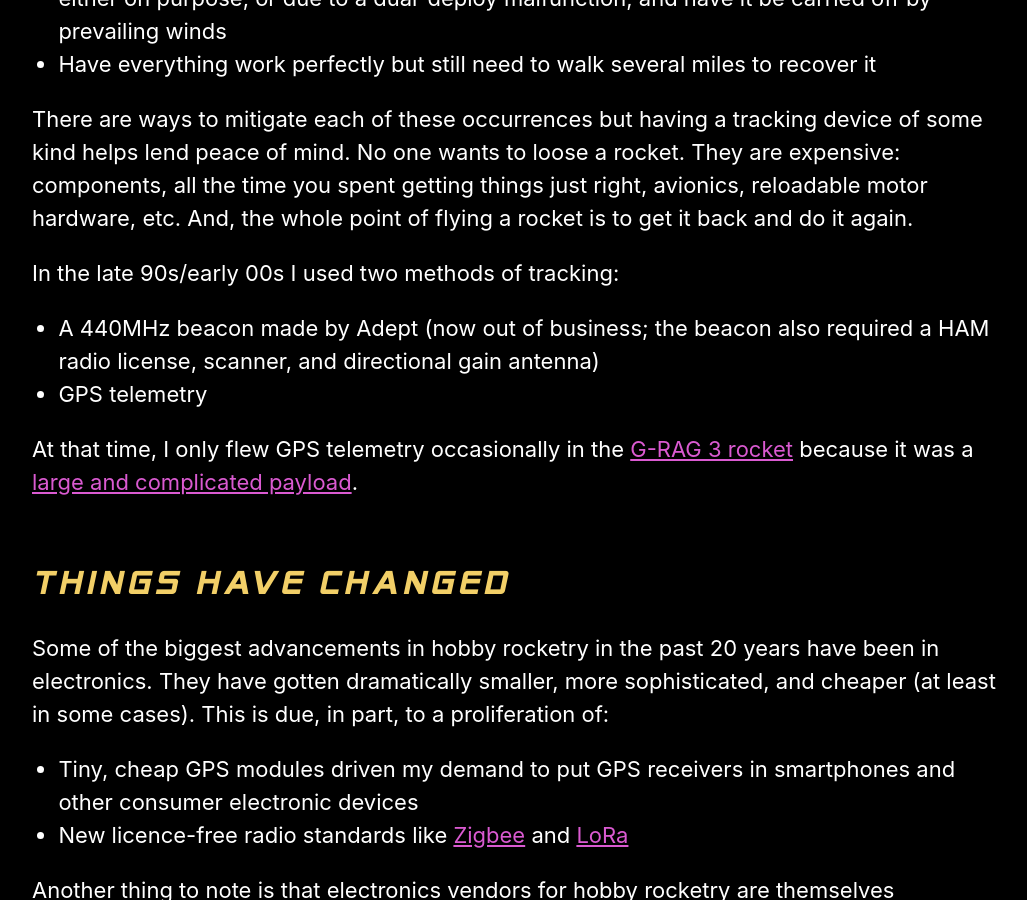
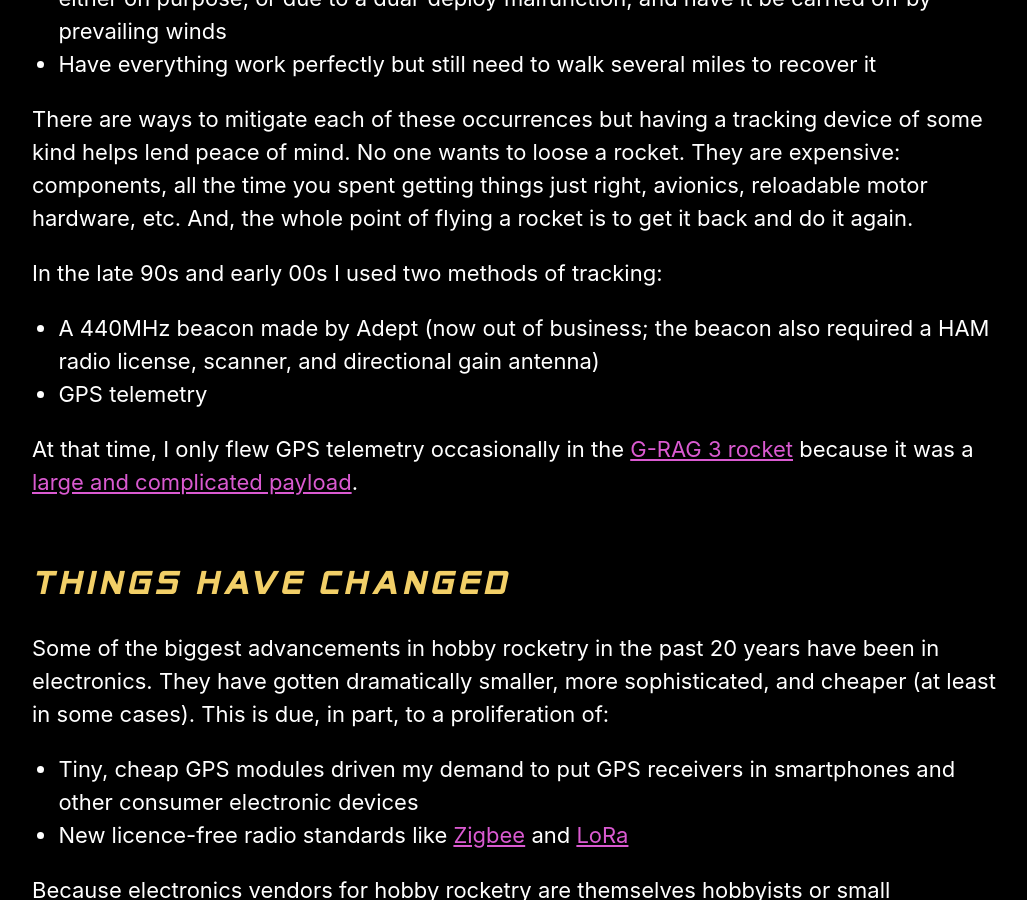
Before and after one commit to rocketlabdelta/rocketlabdelta.com, a Jekyll site: the page built from _posts/2020-02-13-gps-telemetry-in-2020.md, in a window 1280 px wide and 900 px high, scrolled down 522 px. Shown: the whole window, without its empty margins (124-1151 px from the left). Built offline with Jekyll 4.4.1, drawn with Linux system fonts in a browser that asks for light colours; some of the changed text lies outside the part shown.

Commit message:
Copy editing

```diff
--- a/_posts/2020-02-13-gps-telemetry-in-2020.md
+++ b/_posts/2020-02-13-gps-telemetry-in-2020.md
@@ -19,7 +19,7 @@ No one wants to loose a rocket.
 They are expensive: components, all the time you spent getting things just right, avionics, reloadable motor hardware, etc.
 And, the whole point of flying a rocket is to get it back and do it again.
 
-In the late 90s/early 00s I used two methods of tracking:
+In the late 90s and early 00s I used two methods of tracking:
 
 - A 440MHz beacon made by Adept (now out of business; the beacon also required a HAM radio license, scanner, and directional gain antenna)
 - GPS telemetry
@@ -35,8 +35,7 @@ This is due, in part, to a proliferation of:
 - Tiny, cheap GPS modules driven my demand to put GPS receivers in smartphones and other consumer electronic devices
 - New licence-free radio standards like [Zigbee][3] and [LoRa][4]
 
-Another thing to note is that electronics vendors for hobby rocketry are themselves hobbyists or small businesses.
-As such, vendors come and go.
+Because electronics vendors for hobby rocketry are themselves hobbyists or small businesses there is a lot of turn-over.
 Virtually all the vendors I bought electronics from 20 years ago are out of business.
 Some are even zombies--I've come across several websites that _appear_ to have products for sale but links are broken or pages haven't been updated in years.
 You can still use electronics after the vendor has closed its doors but the control software (if there is any) will gradually become incompatible with modern computers.
@@ -111,7 +110,8 @@ Android does not have native support for Bluetooth GPS devices--you need to rely
 I found several apps that claim to support this but _by far_ the most common recommendation is [Bluetooth GPS][41] ([Garmin even recommends it][41a] for use with their [Glow 2 Bluetooth GPS][41b]).
 Unfortunately, the app hasn't been updated since 2015 and appears to be completely unsupported--it's starting to become incompatible with recent versions of Android.
 That doesn't look good.
-Bottom line: I can't confirm if the Missile Works T3 is compatible with [Bluetooth GPS][41] on Android 10 and if it _doesn't_ work there aren't any other good apps out there to fill this need[^3].
+
+**Bottom line**: I can't confirm if the Missile Works T3 is compatible with [Bluetooth GPS][41] on Android 10 and if it _doesn't_ work there aren't any other good apps out there to fill this need[^3].
 
 As an alternative, it may be possible to connect a Window laptop[^4] to the ground station via [GPSDirect][42][^5].
 
```
